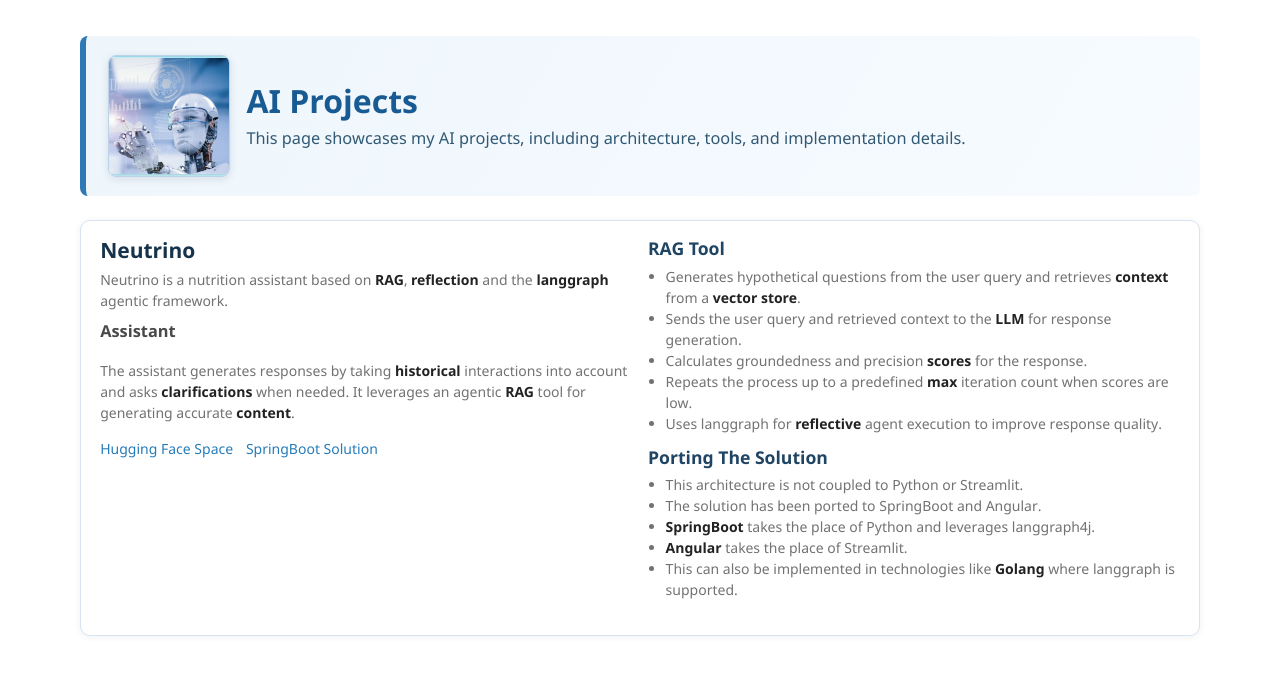
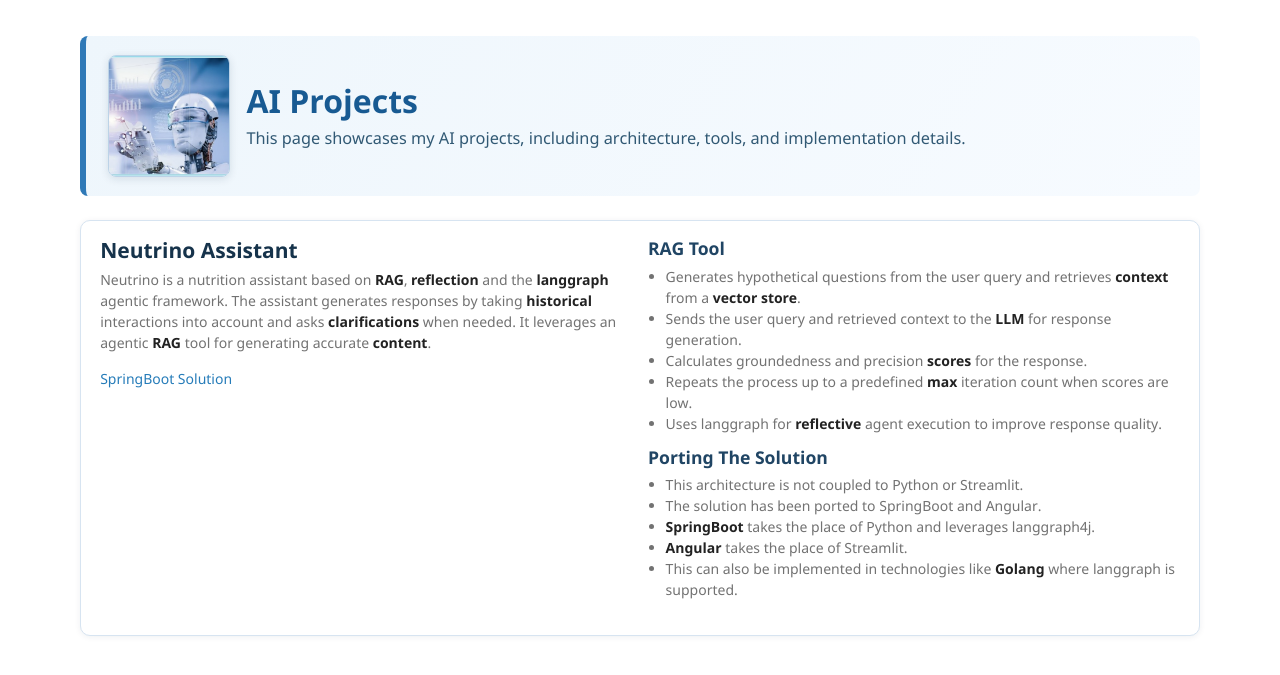
Before and after one commit to balakishan-77/balakishan-77.github.io, a Jekyll site: the page built from index.md, in a window 1280 px wide. Shown: the top 675 px of the page. Built offline with Jekyll 4.4.1, drawn with Linux system fonts in a browser that asks for light colours.

```diff
--- a/index.md
+++ b/index.md
@@ -136,21 +136,16 @@ hide_sidebar: true
 <section class="projects-list">
 	<article class="project-row">
 		<div class="project-left">
-			<h2>Neutrino</h2>
+			<h2>Neutrino Assistant</h2>
 			<p>
 				Neutrino is a nutrition assistant based on <strong>RAG</strong>,
-				<strong>reflection</strong> and the <strong>langgraph</strong> agentic framework.
-			</p>
-
-			<h3>Assistant</h3>
-			<p>
-				The assistant generates responses by taking <strong>historical</strong> interactions
-				into account and asks <strong>clarifications</strong> when needed. It leverages an
-				agentic <strong>RAG</strong> tool for generating accurate <strong>content</strong>.
+				<strong>reflection</strong> and the <strong>langgraph</strong> agentic framework. The
+				assistant generates responses by taking <strong>historical</strong> interactions into
+				account and asks <strong>clarifications</strong> when needed. It leverages an agentic
+				<strong>RAG</strong> tool for generating accurate <strong>content</strong>.
 			</p>
 
 			<div class="project-links">
-				<a href="https://huggingface.co/spaces/balakishan77/hf">Hugging Face Space</a>
 				<a href="http://52.140.124.205:4200/home">SpringBoot Solution</a>
 			</div>
 		</div>
```
